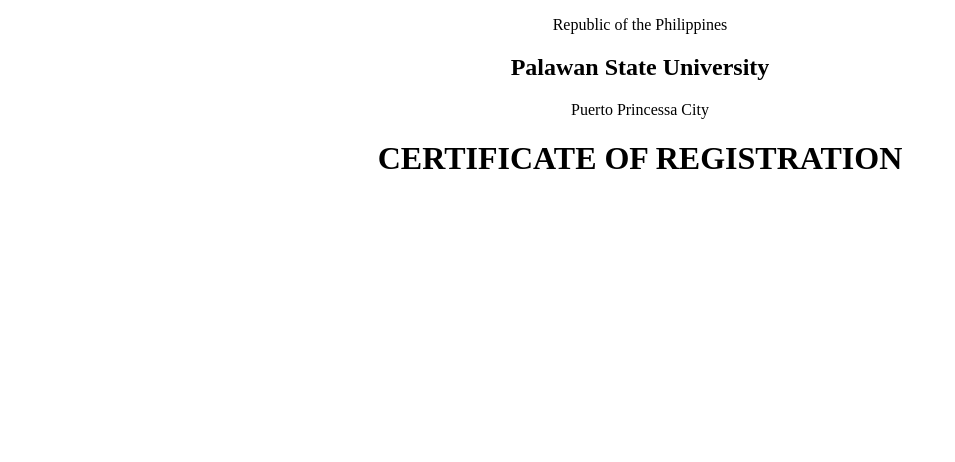
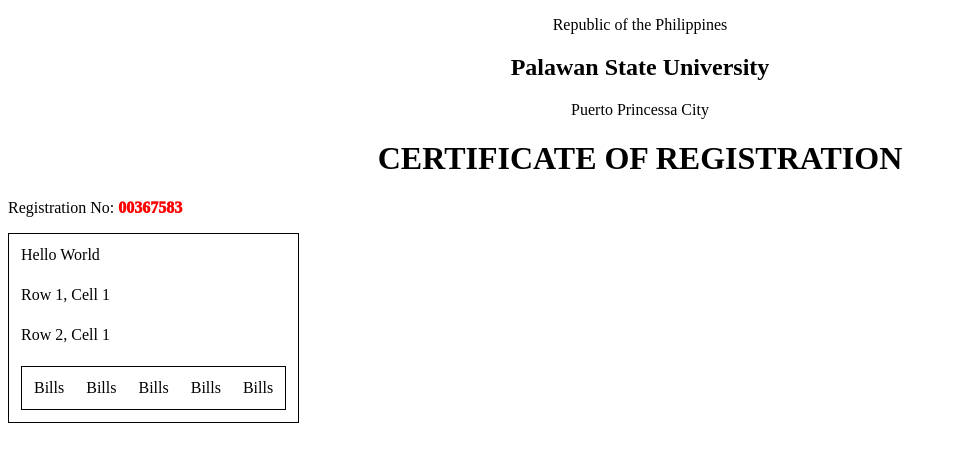
Before and after one commit to radzni/HTML-CSS_COR, a plain HTML site: page index.html in a window 1280 px wide. Shown: the whole page, without its empty margins (0-955 px from the left). Drawn offline with Linux system fonts and the light colour scheme.

Commit message:
add tables and No

```diff
--- a/index.html
+++ b/index.html
@@ -8,7 +8,13 @@
         header {
             text-align: center;
         }
+        table{
+            border: 1px solid black;
 
+        }
+        th, td {
+            padding: 10px;
+        }
     </style>
 </head>
 <header>
@@ -16,8 +22,34 @@
     <h2>Palawan State University</h2>
     <p>Puerto Princessa City</p>
     <h1>CERTIFICATE OF REGISTRATION</h1>
+    <p style="text-align: left;">Registration No: <span style="color: red; font-weight: 1000;">00367583</span></p>
 </header>
 <body>
+    <table>
+        <thead>
+            <tr>
+                <td>Hello World</td>
+            </tr>
+        </thead>
+        <tbody>
+            <tr>
+                <td>Row 1, Cell 1</td>
+
+            </tr>
+            <tr>
+                <td>Row 2, Cell 1</td>
+            </tr>
+            <td>
+            <table>
+                <td>Bills</td>
+                <td>Bills</td>
+                <td>Bills</td>
+                <td>Bills</td>
+                <td>Bills</td>
+            </table>
+            </td>
+        </tbody>
+    </table>
 
 </body>
 </html>
```
